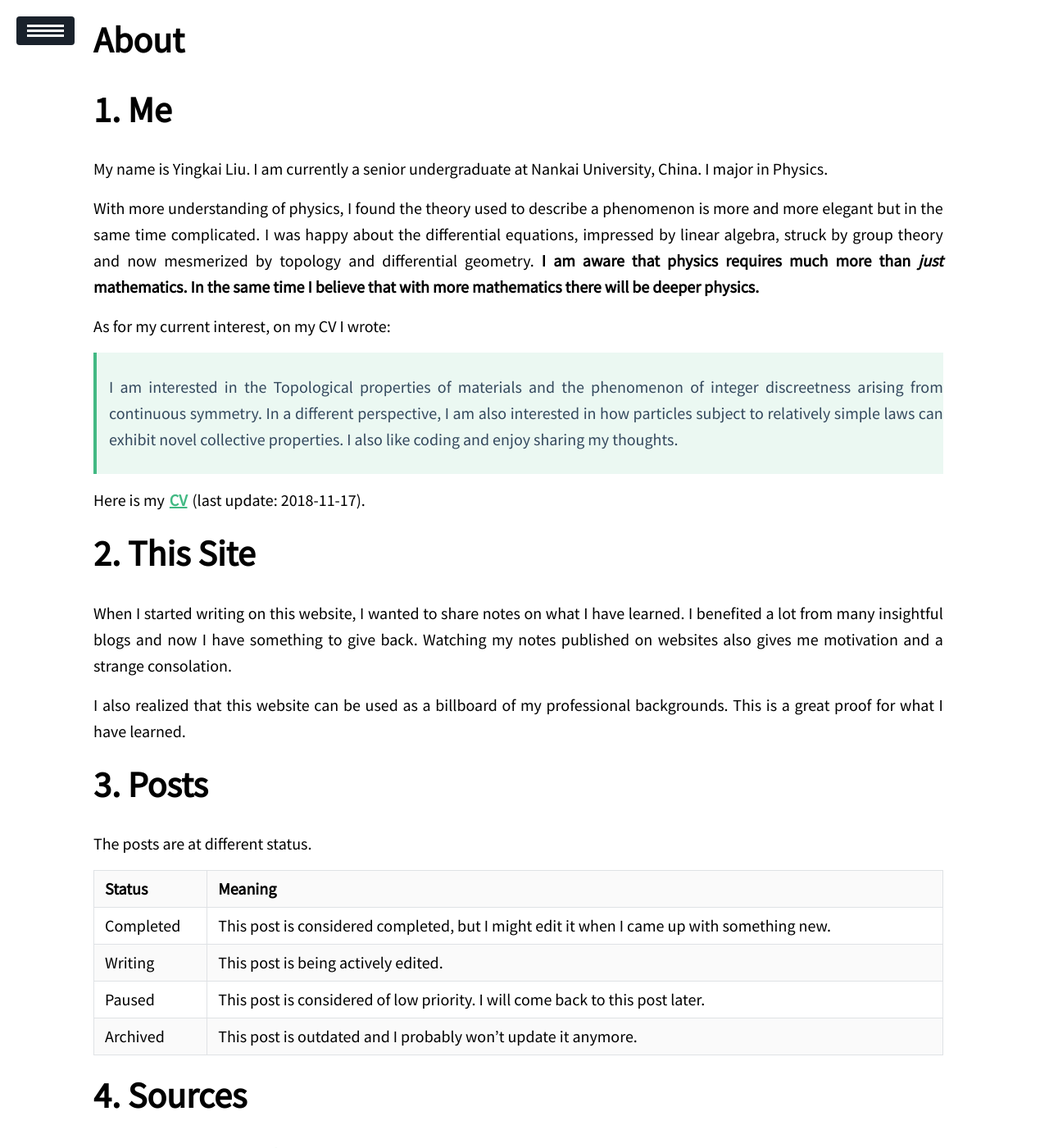
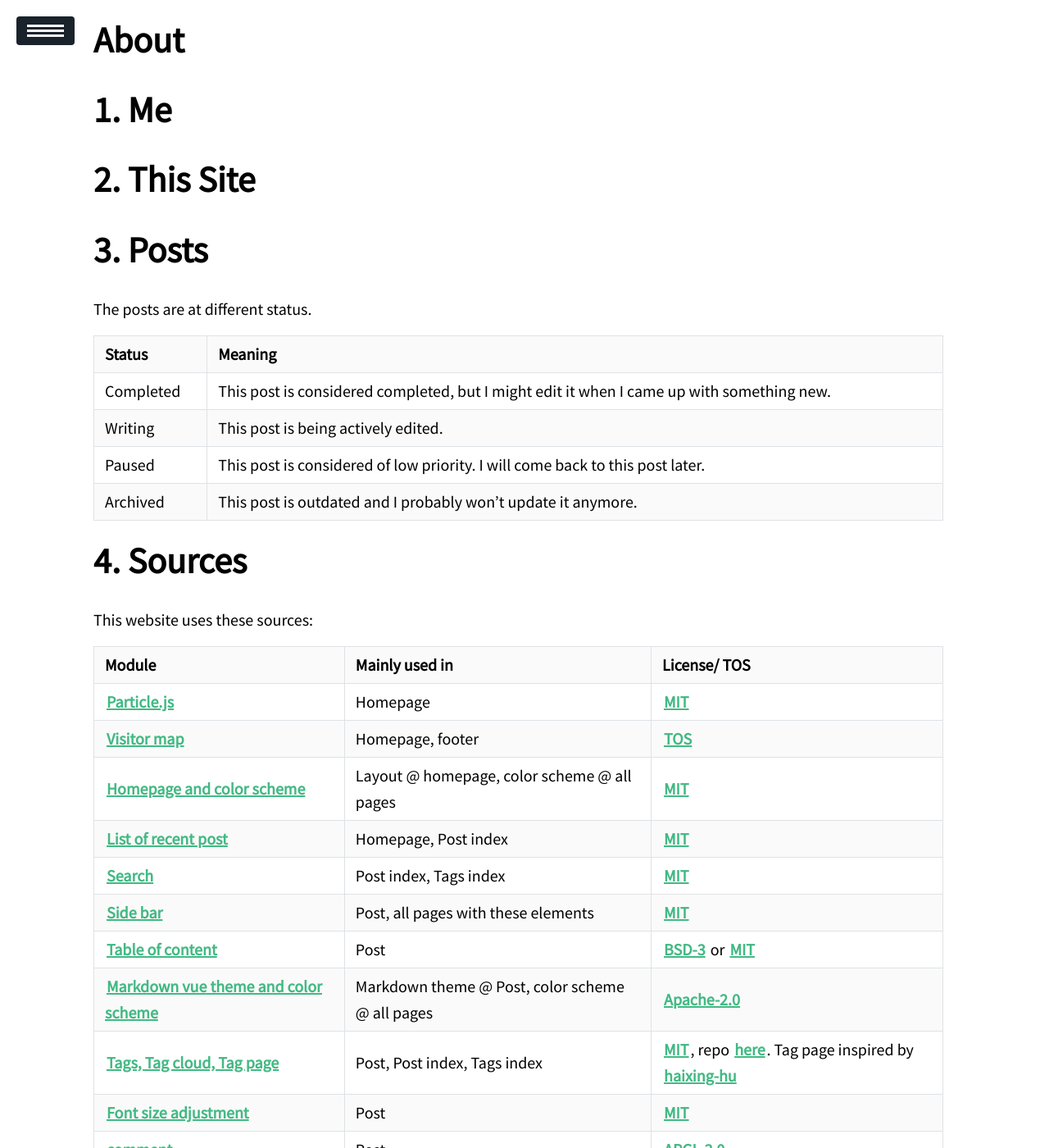
Before and after one commit to yk-liu/PointingToTheMoon, a Jekyll site: the page built from about/index.md, in a window 1280 px wide and 1400 px high. Shown: the whole window at 82% size. Built offline with Jekyll 4.4.1, drawn with Linux system fonts in a browser that asks for light colours; nearby versions of some CDN libraries; formulas are drawn with MathJax 3; some of the changed text lies outside the part shown.

Commit message:
Revert "beta 1"
This reverts commit 1ac52b3b0d2dbb65d0a858a94bed3beb1d576bd4.

```diff
--- a/about/index.md
+++ b/about/index.md
@@ -10,21 +10,10 @@ mathjax: true
 
 # Me
 
-My name is Yingkai Liu. I am currently a senior undergraduate at Nankai University, China. I major in Physics.
 
-With more understanding of physics, I found the theory used to describe a phenomenon is more and more elegant but in the same time complicated. I was happy about the differential equations, impressed by linear algebra, struck by group theory and now mesmerized by topology and differential geometry. **I am aware that physics requires much more than *just* mathematics. In the same time I believe that with more mathematics there will be deeper physics.**
-
-As for my current interest, on my CV I wrote:
-
-> I am interested in the Topological properties of materials and the phenomenon of integer discreetness arising from continuous symmetry. In a different perspective, I am also interested in how particles subject to relatively simple laws can exhibit novel collective properties. I also like coding and enjoy sharing my thoughts.
-
-Here is my [CV](https://yk-liu.github.io/about/CV-of-Liu-Yingkai.pdf) (last update: 2018-11-17).
 
 # This Site
 
-When I started writing on this website, I wanted to share notes on what I have learned. I benefited a lot from many insightful blogs and now I have something to give back. Watching my notes published on websites also gives me motivation and a strange consolation.
-
-I also realized that this website can be used as a billboard of my professional backgrounds. This is a great proof for what I have learned.
 
 # Posts
 
@@ -37,12 +26,9 @@ The posts are at different status.
 | Paused    | This post is considered of low priority. I will come back to this post later. |
 | Archived  | This post is outdated and I probably won't update it anymore. |
 
-
-
-
 # Sources
 
-This website (source code [here](https://github.com/yk-liu/yk-liu.github.io)) uses these sources:
+This website uses these sources:
 
 | Module                                                       | Mainly used in                                  | License/ TOS                                                 |
 | ------------------------------------------------------------ | ----------------------------------------------- | ------------------------------------------------------------ |
@@ -60,9 +46,7 @@ This website (source code [here](https://github.com/yk-liu/yk-liu.github.io)) us
 | [404 T-rex game](https://github.com/wayou/t-rex-runner)      | 404 page                                        | from [Chromium source code](https://cs.chromium.org/chromium/src/components/neterror/resources/offline.js?q=t-rex+package), [license](https://chromium.googlesource.com/chromium/src.git/+/master/LICENSE) |
 | [Encryption](https://github.com/robinmoisson/staticrypt)     | Secret Pages                                    | [MIT](http://opensource.org/licenses/MIT)                    |
 
-Additional licensing information can be found [here](https://github.com/yk-liu/yk-liu.github.io/blob/master/LICENSE.md).
-
-I mainly use [Typora](https://www.typora.io) to write my post.
+Additional licensing information can be found YOUR WEBSITE LINK.
 
 # The Name
 
@@ -80,4 +64,4 @@ Which has been beautifully put by Bruce Lee:
 
 # Contact
 
-The best way to reach me is via email: $water$ @ $mail.nankai.edu.cn$
+The best way to reach me is via email: $namer$ @ $web.com$
```
